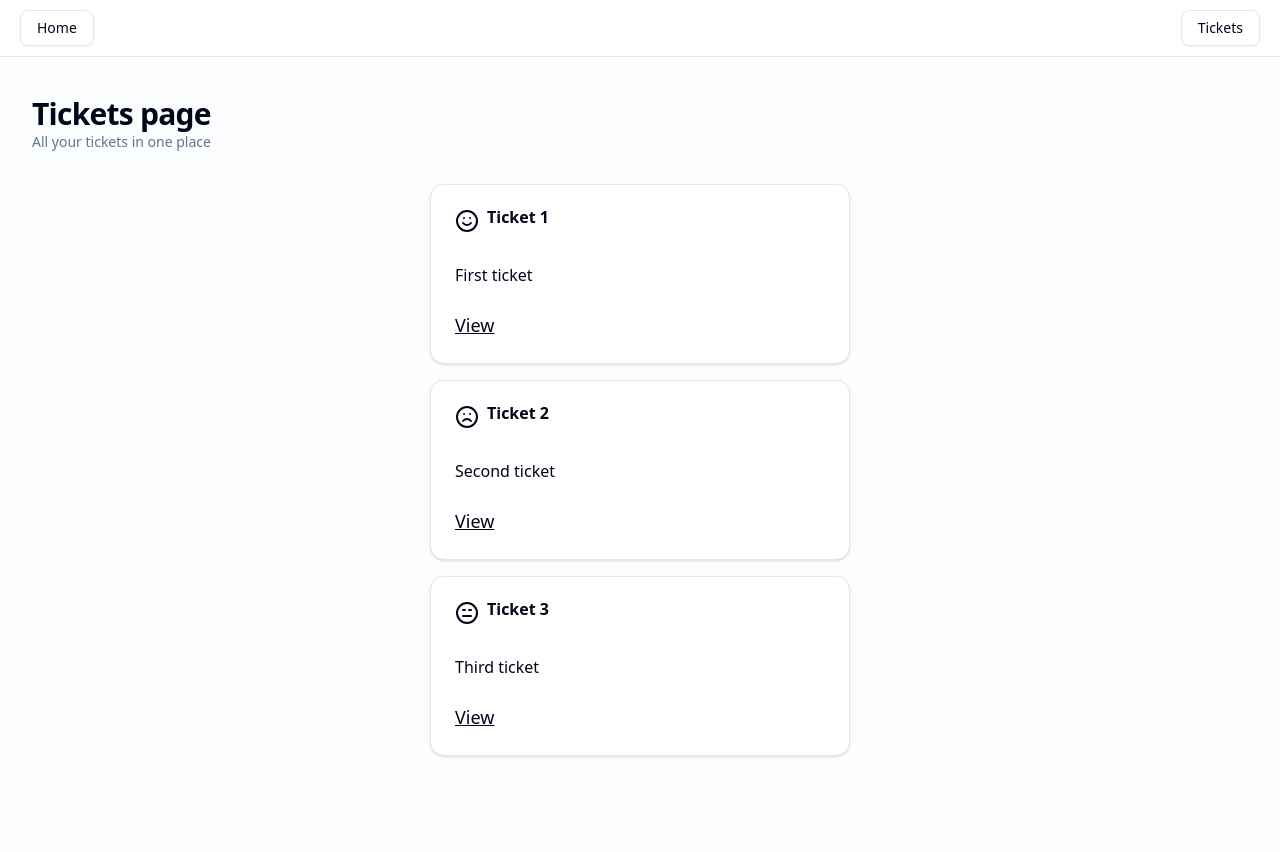
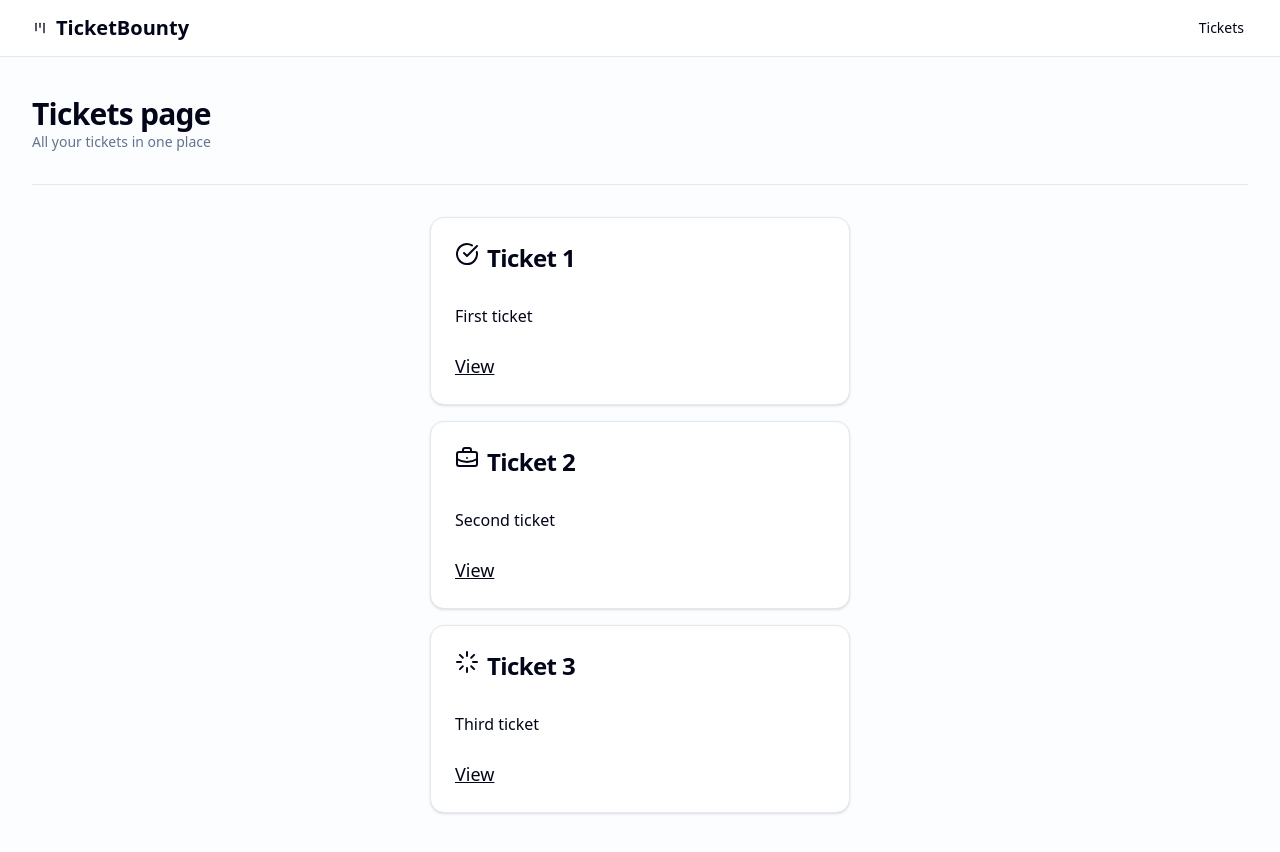
Before and after one commit to SoftDevLiz/the-road-to-next--basic--app, a Next.js app: page /tickets in a window 1280 px wide. Shown: the top 852 px of the page. Built offline with nearby package versions, Linux system fonts and the light colour scheme.

Commit message:
Minor styling to tickets page

```diff
--- a/package.json
+++ b/package.json
@@ -11,6 +11,7 @@
     "type": "tsc --noEmit"
   },
   "dependencies": {
+    "@radix-ui/react-separator": "^1.1.4",
     "@radix-ui/react-slot": "^1.2.0",
     "class-variance-authority": "^0.7.1",
     "clsx": "^2.1.1",
--- a/src/app/layout.tsx
+++ b/src/app/layout.tsx
@@ -1,4 +1,5 @@
 import "./globals.css";
+import { LucideKanban } from "lucide-react";
 import type { Metadata } from "next";
 import { Geist, Geist_Mono } from "next/font/google";
 import Link from "next/link";
@@ -43,10 +44,13 @@ export default function RootLayout({
           justify-between
         '>
           <div>
-              <Link href={homePath} className={buttonVariants({ variant: 'outline'})}>Home</Link>
+              <Link href={homePath} className={buttonVariants({ variant: 'ghost'})}>
+                <LucideKanban />
+                <h1 className='text-xl font-semibold'>TicketBounty</h1>
+              </Link>
           </div>
           <div>
-              <Link href={ticketsPath} className={buttonVariants({ variant: 'outline'})}>Tickets</Link>
+              <Link href={ticketsPath} className={buttonVariants({ variant: 'ghost'})}>Tickets</Link>
           </div>
         </nav>
         <main className='
--- a/src/app/tickets/page.tsx
+++ b/src/app/tickets/page.tsx
@@ -1,17 +1,15 @@
+import { LucideBriefcaseBusiness,LucideCircleCheckBig, LucideLoader } from 'lucide-react';
 import Link from 'next/link';
 import { Card, CardContent, CardFooter, CardHeader, CardTitle } from '@/components/ui/card'
+import { Separator } from '@/components/ui/separator'
 import { initialTickets } from '@/data'
 import { ticketPath } from '@/paths';
 
-const doneIcon = <svg xmlns="http://www.w3.org/2000/svg" width="24" height="24" viewBox="0 0 24 24" fill="none" stroke="currentColor" stroke-width="2" stroke-linecap="round" stroke-linejoin="round" className="lucide lucide-smile-icon lucide-smile"><circle cx="12" cy="12" r="10"/><path d="M8 14s1.5 2 4 2 4-2 4-2"/><line x1="9" x2="9.01" y1="9" y2="9"/><line x1="15" x2="15.01" y1="9" y2="9"/></svg>
-const openIcon = <svg xmlns="http://www.w3.org/2000/svg" width="24" height="24" viewBox="0 0 24 24" fill="none" stroke="currentColor" stroke-width="2" stroke-linecap="round" stroke-linejoin="round" className="lucide lucide-frown-icon lucide-frown"><circle cx="12" cy="12" r="10"/><path d="M16 16s-1.5-2-4-2-4 2-4 2"/><line x1="9" x2="9.01" y1="9" y2="9"/><line x1="15" x2="15.01" y1="9" y2="9"/></svg>
-const inProgressIcon = <svg xmlns="http://www.w3.org/2000/svg" width="24" height="24" viewBox="0 0 24 24" fill="none" stroke="currentColor" stroke-width="2" stroke-linecap="round" stroke-linejoin="round" className="lucide lucide-annoyed-icon lucide-annoyed"><circle cx="12" cy="12" r="10"/><path d="M8 15h8"/><path d="M8 9h2"/><path d="M14 9h2"/></svg>
-
 /** Holds the icon SVGS */
 const TICKET_ICONS = {
-    OPEN: openIcon,
-    IN_PROGRESS: inProgressIcon,
-    DONE: doneIcon,
+    OPEN: <LucideBriefcaseBusiness />,
+    IN_PROGRESS: <LucideLoader />,
+    DONE: <LucideCircleCheckBig />,
 }
 
 const TicketsPage = () => {
@@ -21,6 +19,7 @@ const TicketsPage = () => {
                 <h2 className="text-3xl font-bold tracking-tight">Tickets page</h2>
                 <p className="text-sm text-muted-foreground">All your tickets in one place</p>
             </div>
+            <Separator />
             <div className='flex-1 flex flex-col items-center gap-y-4 animate-fade-from-top'>
                 {/* Loops over ticket data and renders individual tickets*/}
                 {initialTickets.map((ticket) => (
--- a/src/components/ui/card.tsx
+++ b/src/components/ui/card.tsx
@@ -31,7 +31,7 @@ function CardTitle({ className, ...props }: React.ComponentProps<"div">) {
   return (
     <div
       data-slot="card-title"
-      className={cn("leading-none font-semibold", className)}
+      className={cn("leading-none font-semibold text-2xl tracking-tight", className)}
       {...props}
     />
   )
--- /dev/null
+++ b/src/components/ui/separator.tsx
@@ -0,0 +1,27 @@
+"use client"
+
+import * as SeparatorPrimitive from "@radix-ui/react-separator"
+import * as React from "react"
+import { cn } from "@/lib/utils"
+
+function Separator({
+  className,
+  orientation = "horizontal",
+  decorative = true,
+  ...props
+}: React.ComponentProps<typeof SeparatorPrimitive.Root>) {
+  return (
+    <SeparatorPrimitive.Root
+      data-slot="separator-root"
+      decorative={decorative}
+      orientation={orientation}
+      className={cn(
+        "bg-border shrink-0 data-[orientation=horizontal]:h-px data-[orientation=horizontal]:w-full data-[orientation=vertical]:h-full data-[orientation=vertical]:w-px",
+        className
+      )}
+      {...props}
+    />
+  )
+}
+
+export { Separator }
```
Also changed, not shown: 1 other file (tests, documents, lock files or other folders).
